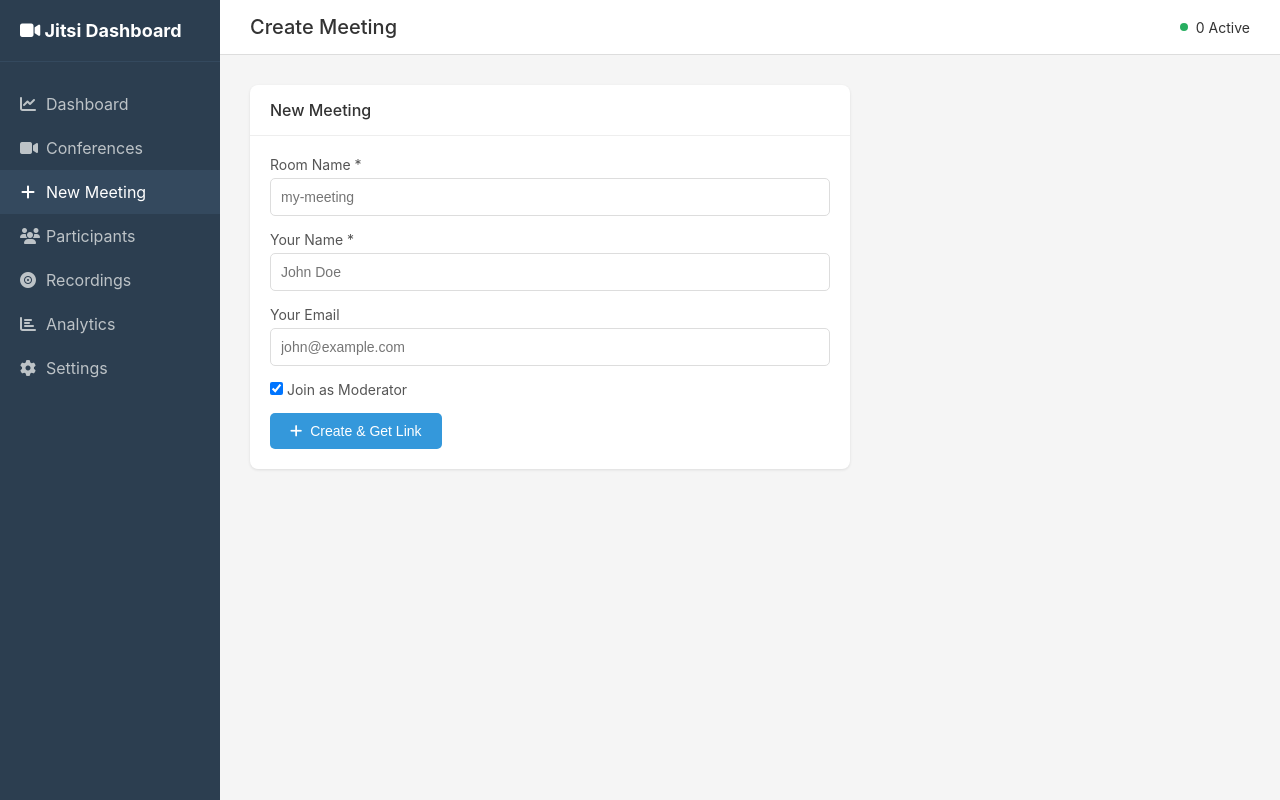
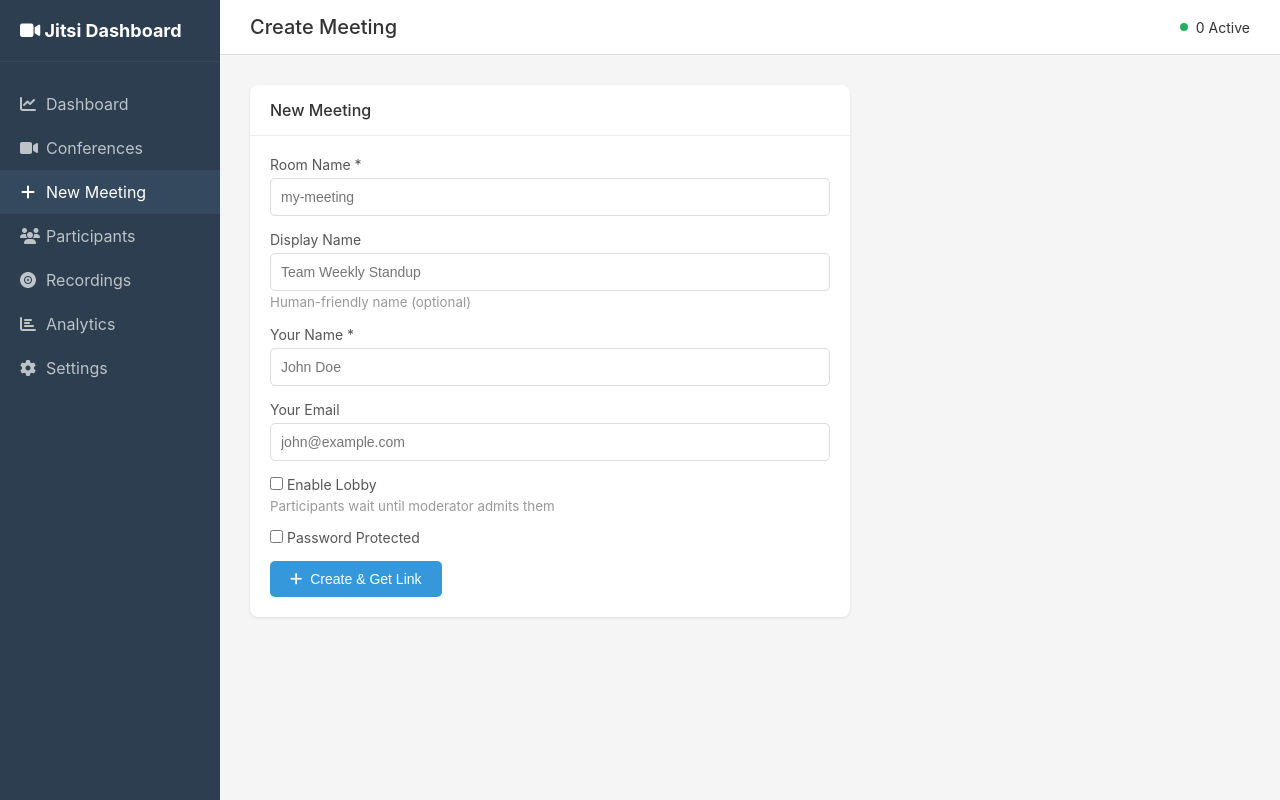
Before and after one commit to M-Alhbyb/jitsi-dashboard, a Django app: page /conferences/create/ in a window 1280 px wide. Run offline with Django 4.2, Linux system fonts and the light colour scheme; data comes from the database, SQL or seed files in the repository; both versions use the stored data as it was after the commit; data that the repository does not hold is empty.

Commit message:
checkpoint

```diff
--- a/dashboard/jitsi_api.py
+++ b/dashboard/jitsi_api.py
@@ -318,15 +318,13 @@ def get_jitsi_api() -> JitsiAPI:
     return JitsiAPI(config)
 
 
-import requests
 from requests.auth import HTTPBasicAuth
 
 def terminate_meeting(room_name):
-    muc_domain = "conference.192.168.117.153"
-    # 5280 is prosody port
-    url = f"http://192.168.117.153:5280/admin/rooms/{room_name.lower()}@{muc_domain}"
+    muc_domain = f"conference.{settings.PROSODY_HOST}"
+    url = f"http://{settings.PROSODY_HOST}:{settings.PROSODY_HTTP_PORT}/admin/rooms/{room_name.lower()}@{muc_domain}"
 
-    auth = HTTPBasicAuth('admin@auth.192.168.117.153', 'pshpsh00')
+    auth = HTTPBasicAuth(settings.PROSODY_ADMIN_USER, settings.PROSODY_ADMIN_PASSWORD)
 
     try:
         response = requests.delete(url, auth=auth, timeout=5)
@@ -342,11 +340,11 @@ def terminate_meeting(room_name):
 
 def get_room_occupants(room_name):
     """Get list of occupants in a MUC room via custom Prosody HTTP admin."""
-    muc_domain = "conference.192.168.117.153"
+    muc_domain = f"conference.{settings.PROSODY_HOST}"
     room_jid = f"{room_name.lower()}@{muc_domain}"
-    url = f"http://192.168.117.153:5280/muc_admin/{room_jid}"
+    url = f"http://{settings.PROSODY_HOST}:{settings.PROSODY_HTTP_PORT}/muc_admin/{room_jid}"
 
-    auth = HTTPBasicAuth('admin@auth.192.168.117.153', 'pshpsh00')
+    auth = HTTPBasicAuth(settings.PROSODY_ADMIN_USER, settings.PROSODY_ADMIN_PASSWORD)
 
     try:
         response = requests.get(url, auth=auth, timeout=5)
@@ -382,11 +380,11 @@ def get_room_occupants(room_name):
 
 def kick_participant(room_name, participant_nick, reason="Kicked by moderator"):
     """Kick a participant from a MUC room via custom Prosody HTTP admin."""
-    muc_domain = "conference.192.168.117.153"
+    muc_domain = f"conference.{settings.PROSODY_HOST}"
     room_jid = f"{room_name.lower()}@{muc_domain}"
-    url = f"http://192.168.117.153:5280/muc_admin/{room_jid}/kick/{participant_nick}"
+    url = f"http://{settings.PROSODY_HOST}:{settings.PROSODY_HTTP_PORT}/muc_admin/{room_jid}/kick/{participant_nick}"
 
-    auth = HTTPBasicAuth('admin@auth.192.168.117.153', 'pshpsh00')
+    auth = HTTPBasicAuth(settings.PROSODY_ADMIN_USER, settings.PROSODY_ADMIN_PASSWORD)
 
     try:
         response = requests.post(url, auth=auth, json={'reason': reason}, timeout=5)
--- a/dashboard/templates/dashboard/conferences/create.html
+++ b/dashboard/templates/dashboard/conferences/create.html
@@ -14,6 +14,11 @@
                 <input type="text" name="room_name" class="form-control" placeholder="my-meeting" required>
             </div>
             <div class="form-group">
+                <label>Display Name</label>
+                <input type="text" name="display_name" class="form-control" placeholder="Team Weekly Standup">
+                <small style="color: #999;">Human-friendly name (optional)</small>
+            </div>
+            <div class="form-group">
                 <label>Your Name *</label>
                 <input type="text" name="user_name" class="form-control" placeholder="John Doe" required>
             </div>
@@ -21,9 +26,25 @@
                 <label>Your Email</label>
                 <input type="email" name="user_email" class="form-control" placeholder="john@example.com">
             </div>
+            {% if servers.count > 1 %}
+            <div class="form-group">
+                <label>Server</label>
+                <select name="server" class="form-control">
+                    {% for server in servers %}
+                    <option value="{{ server.pk }}" {% if server.is_primary %}selected{% endif %}>{{ server.name }}</option>
+                    {% endfor %}
+                </select>
+            </div>
+            {% endif %}
             <div class="form-group">
                 <label>
-                    <input type="checkbox" name="is_moderator" checked> Join as Moderator
+                    <input type="checkbox" name="enable_lobby"> Enable Lobby
+                </label>
+                <small style="color: #999; display: block;">Participants wait until moderator admits them</small>
+            </div>
+            <div class="form-group">
+                <label>
+                    <input type="checkbox" name="enable_password"> Password Protected
                 </label>
             </div>
             <button type="submit" class="btn btn-primary"><i class="fas fa-plus"></i> Create & Get Link</button>
--- a/dashboard/templates/dashboard/conferences/list.html
+++ b/dashboard/templates/dashboard/conferences/list.html
@@ -34,7 +34,10 @@
                 <td>{{ conf.started_at|date:"M d, H:i"|default:"--" }}</td>
                 <td>
                     <a href="{% url 'dashboard:conference_edit' conf.pk %}" class="btn btn-primary" style="padding:5px 10px; font-size:12px;">Edit</a>
-                    <a href="{% url 'dashboard:conference_delete' conf.pk %}" class="btn btn-secondary" style="padding:5px 10px; font-size:12px;">Delete</a>
+                    <form action="{% url 'dashboard:conference_delete' conf.pk %}" method="post" style="display: inline;">
+                        {% csrf_token %}
+                        <button type="submit" class="btn btn-secondary" style="padding:5px 10px; font-size:12px;" onclick="return confirm('Delete conference {{ conf.display_name|default:conf.room_name }}? This will terminate any active session.')">Delete</button>
+                    </form>
                     <a href="{% url 'dashboard:conference_detail' conf.pk %}" class="btn btn-secondary" style="padding:5px 10px; font-size:12px;">View</a>
                 </td>
             </tr>
--- a/dashboard/urls.py
+++ b/dashboard/urls.py
@@ -35,6 +35,7 @@ urlpatterns = [
     path('api/recording/start/', views.api_start_recording, name='api_recording_start'),
     path('api/recording/stop/', views.api_stop_recording, name='api_recording_stop'),
     path('api/reservation/', views.api_reservation, name='api_reservation'),
+    path('api/check-room/', views.api_check_room_access, name='api_check_room'),
 
     # Webhooks
     path('webhooks/', views.webhook_handler, name='webhook_handler'),
--- a/dashboard/views.py
+++ b/dashboard/views.py
@@ -143,15 +143,6 @@ def create_meeting(request):
             )
             api = JitsiAPI(config)
 
-            # Generate meeting URL
-            meeting_url = api.generate_meeting_url(
-                room_name=room_name,
-                user_name=user_name,
-                user_email=user_email,
-                is_moderator=True,
-                use_jwt=bool(server.app_secret)
-            )
-
             # Create conference record
             conference = Conference.objects.create(
                 server=server,
@@ -175,9 +166,28 @@ def create_meeting(request):
             conference.max_participants = 1
             conference.save()
 
+            # Generate MODERATOR URL (with JWT containing moderator info)
+            moderator_url = api.generate_meeting_url(
+                room_name=room_name,
+                user_name=user_name,
+                user_email=user_email,
+                is_moderator=True,
+                use_jwt=bool(server.app_secret)
+            )
+
+            # Generate PARTICIPANT URL (with JWT but moderator=false)
+            participant_url = api.generate_meeting_url(
+                room_name=room_name,
+                user_name="Guest",  # Placeholder - they can change in meeting
+                user_email="",
+                is_moderator=False,  # NOT a moderator
+                use_jwt=bool(server.app_secret)
+            )
+
             context = {
                 'conference': conference,
-                'meeting_url': meeting_url,
+                'meeting_url': moderator_url,  # For the creator
+                'participant_url': participant_url,  # For sharing
                 'server': server
             }
             return render(request, 'dashboard/conferences/created.html', context)
@@ -193,6 +203,7 @@ def create_meeting(request):
     }
     return render(request, 'dashboard/conferences/create.html', context)
 
+@require_http_methods(["POST"])
 def delete_conference(request, pk):
     conference = get_object_or_404(Conference, pk=pk)
     room_name = conference.room_name
```
Also changed, not shown: dashboard/templates/dashboard/conferences/created.html (+13 -6 lines), jitsi/settings.py (+15 -5 lines), db.sqlite3, 3 other files.
